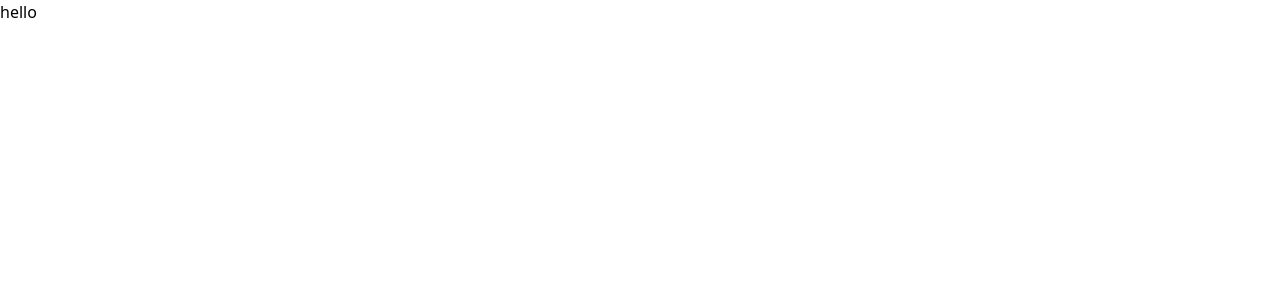
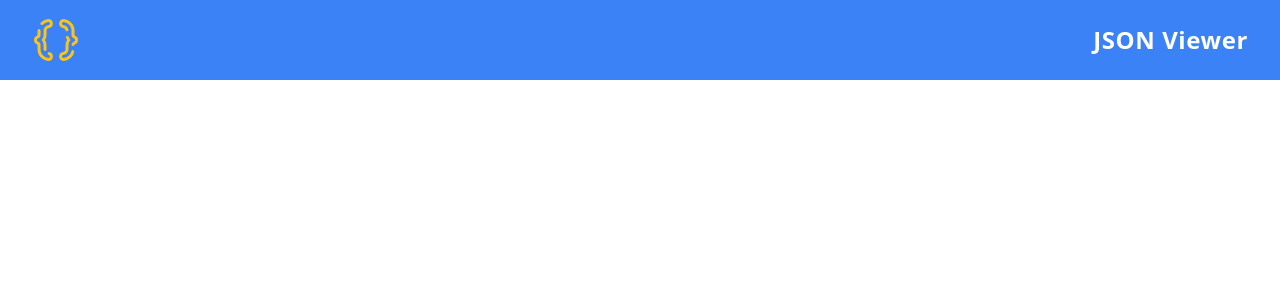
Before and after one commit to m-mohammad-d/json-view, a React (Vite) app: page / in a window 1280 px wide. Shown: the top 300 px of the page. Built offline with nearby package versions, Linux system fonts and the light colour scheme.

Commit message:
feat : add header

```diff
--- a/src/App.tsx
+++ b/src/App.tsx
@@ -1,9 +1,11 @@
+import Header from "./Components/Header";
+
 function App() {
   return (
-    <div>
-      hello
+    <div className="relative min-h-screen">
+      <Header />
     </div>
-  )
+  );
 }
 
-export default App
+export default App;
--- /dev/null
+++ b/src/Components/Header.tsx
@@ -0,0 +1,12 @@
+function Header() {
+  return (
+    <header className=" bg-blue-500 text-white px-8 py-4">
+      <div className="max-w-screen-2xl mx-auto flex justify-between items-center">
+        <img src="/json-logo.png" alt="json logo" className="h-12 w-12" />
+        <h2 className="text-2xl font-semibold tracking-wide">JSON Viewer</h2>
+      </div>
+    </header>
+  );
+}
+
+export default Header;
```
Also changed, not shown: public/json-logo.png (added), 1 other file (tests, documents, lock files or other folders).
